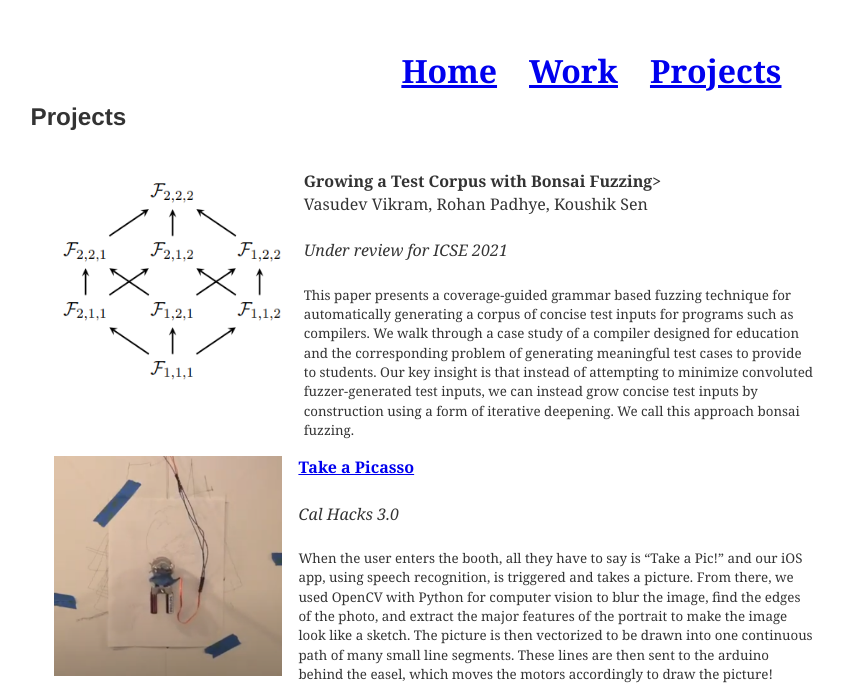
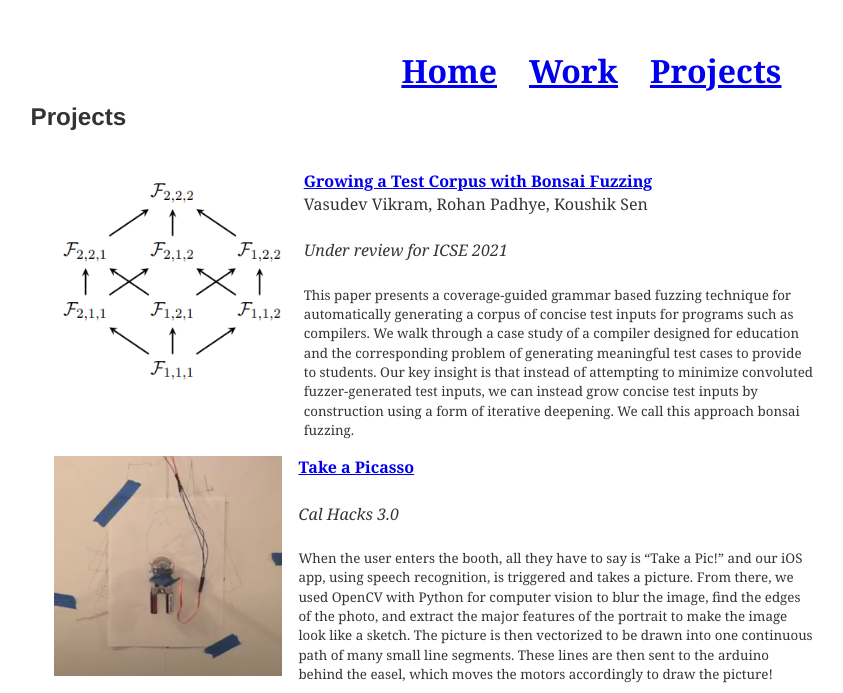
Before and after one commit to vasumv/vasumv.github.io, a Gatsby site: page /projects in a window 1280 px wide. Shown: the top 693 px of the page, without its empty margins (218-1061 px from the left). Built offline with nearby package versions, Linux system fonts and the light colour scheme; Gatsby itself is replaced by a stand-in of ours.

Commit message:
updated bonsai link

```diff
--- a/src/pages/projects.js
+++ b/src/pages/projects.js
@@ -13,7 +13,8 @@ export default function Research() {
       <div id="project-container">
         <ul style={{ listStyle: `none`, float: `left`, display: `block` }}>
           <ProjectItem img={bonsaiImg}
-                  alt="Bonsai Graph" titlenolink="Growing a Test Corpus with Bonsai Fuzzing"
+                  alt="Bonsai Graph" title="Growing a Test Corpus with Bonsai Fuzzing"
+                  link="/pdfs/bonsai.pdf"
                   authors="Vasudev Vikram, Rohan Padhye, Koushik Sen"
                   event="Under review for ICSE 2021">
                 <p className="project-summary">  This paper presents a coverage-guided grammar based fuzzing technique for automatically generating a corpus
```
